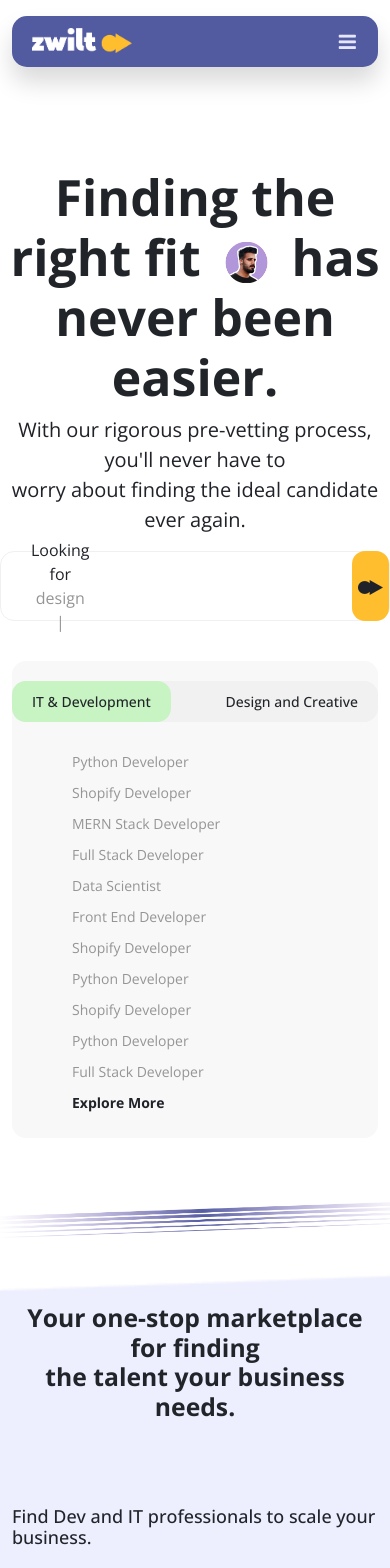
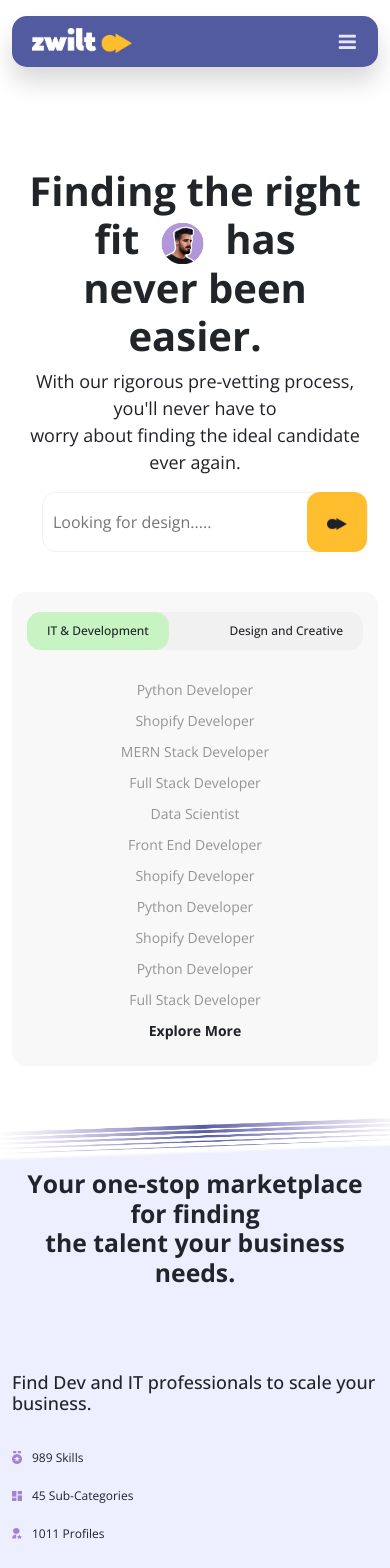
Before and after one commit to TISWHORDweb/Zwilt, a React (Create React App) app: page / in a window 390 px wide. Shown: the top 1568 px of the page. Built offline with nearby package versions, Linux system fonts and the light colour scheme; a web font is replaced by a local one.

Commit message:
Media query

```diff
--- a/src/Components/Footer.js
+++ b/src/Components/Footer.js
@@ -22,7 +22,7 @@ function Footer() {
                     </div>
 
                     <div className="row mt-5 pb-5">
-                        <div className="col-md-3">
+                        <div className="col-md-3 mb-3">
                             <div className="first ">
                                 <p className='mt-3'>LINKS AND REDIRECTS</p>
                                 <div className="btns">
--- a/src/Components/GetStarted.js
+++ b/src/Components/GetStarted.js
@@ -6,7 +6,7 @@ function GetStarted() {
     return (
         <div>
             <div className="GetStarted">
-                <img src={Lay} alt="" className='w100' />
+                <img src={Lay} alt="" className='w100 patch3' />
                 <div className="startCard">
                     <center>
                         <div className="container">
--- a/src/Components/Question.js
+++ b/src/Components/Question.js
@@ -10,24 +10,26 @@ function Question(props) {
 
                 <div className="Question">
                     <div className="row">
+                        {props.general  ?
                             <div className="col-md-2 p-0">
                                 <div className={`general ${props.gright} ${props.dark}`}>
-                                <span>{props.general}</span>
+                                    <span>{props.general }</span>
                                 </div>
-                        </div>
+                            </div> :   <div className="col-md-2 p-0"></div>}
+                        {props.process ?
                             <div className="col-md-2 p-0">
                                 <div className={`process ${props.right} ${props.left} `}>
                                     <span>{props.process}</span>
                                 </div>
-                        </div>
-                        <div className="col-md-6 p-0">
+                            </div> : <div className="col-md-2 p-0"></div>}
+                        <div className="col-md-8 p-0">
+                            <div className="both">
                                 <div className="title">
                                     <span>{props.title}</span>
                                 </div>
-                        </div>
-                        <div className="col-md-2 p-0 ">
                                 <div className="icon">
                                     <img src={Icon} alt="" />
+                                </div>
                             </div>
                         </div>
                     </div>
--- a/src/Components/Search.js
+++ b/src/Components/Search.js
@@ -5,6 +5,14 @@ function Search() {
     return (
         <div>
             <div className="col-md-5">
+                <div className="secondsearch">
+                <div className="searchText">
+                    <div className="flex">
+                        <input type="text" placeholder='Looking for design.....' />
+                    </div>
+                    <button className='btn-yellow'><img src={Icon} alt="" /></button>
+                </div>
+                </div>
                 <div className="Search">
                     <div className="flex">
                         <p className='mb-0'>Looking for <span>design |</span></p>
--- a/src/Pages/Home/Banner.js
+++ b/src/Pages/Home/Banner.js
@@ -13,6 +13,7 @@ function Banner() {
         <div>
             <div className="Banner mb-5">
                 <div className="margin100"></div>
+                <div className="container">
                     <center>
                         <div className="upper-text">
                             <h3>Finding the right fit <span><img src={Img} className='w65' alt="" /></span>  has <br /> never been easier.</h3>
@@ -20,6 +21,7 @@ function Banner() {
                             <Search />
                         </div>
                     </center>
+                </div>
                 <div className="margin40"></div>
                 <div className="container">
                     <div className="row">
--- a/src/Pages/Home/Section1.js
+++ b/src/Pages/Home/Section1.js
@@ -21,9 +21,8 @@ function Section1() {
     return (
         <div>
             <div className=" pt-3">
-                <img src={Img1} alt="" className='w100' />
+                <img src={Img1} alt="" className='w100 patch' />
                 <div className="Section1 ">
-
                     <div className="container ">
                         <center>
                             <div className="top-text">
@@ -83,7 +82,7 @@ function Section1() {
                                             <img src={Img10} alt="" />
                                             <p>Dot Net <br /> Developer</p>
                                         </div>
-                                        <div className="each">
+                                        <div className="each mt-4">
                                             <button className='btn-light'><img src={Icon} alt="" /></button>
                                         </div>
                                     </div>
@@ -121,7 +120,7 @@ function Section1() {
                                 <div className="cardd">
                                     <h6>Design & Creative</h6>
                                     <div className="stacks">
-                                        <div className="each">
+                                        <div className="each mt-4">
                                             <button className='btn-light'><img src={Icon} alt="" /></button>
                                         </div>
                                         <div className="each">
@@ -148,7 +147,7 @@ function Section1() {
                                 </div>
                             </div>
                         </div>
-                        <div className="row mb-4">
+                        <div className="row mb-4 ">
                             <div className="col-md-4 mb-3">
                                 <div className="flex">
                                     <button className='btn-dark'><img src={Icon2} alt="" /></button>
@@ -160,8 +159,10 @@ function Section1() {
                                 <p className='mt-3'><b>30 more</b> to explore</p>
                             </div>
                         </div>
+                        <div className="padding50"></div>
+                        {/* <div className="margin50"></div> */}
                     </div>
-                    <div className="margin50"></div>
+
                 </div>
 
             </div>
--- a/src/Pages/Home/Section2.js
+++ b/src/Pages/Home/Section2.js
@@ -38,7 +38,7 @@ function Section2() {
                     </div>
                 </div>
             </div>
-            <img src={Vec} alt="" className='w100' />
+            <img src={Vec} alt="" className='w100 patch' />
         </div>
     )
 }
--- a/src/Pages/Home/Section4.js
+++ b/src/Pages/Home/Section4.js
@@ -36,7 +36,9 @@ function Section4() {
                             </div>
                             <div className="col-md-2"></div>
                             <div className="col-md-5">
+                                <div className="jimg">
                                     <img src={Lay1} alt="" className='w100' />
+                                </div>
                             </div>
                         </div>
                     </div>
@@ -59,7 +61,9 @@ function Section4() {
                             </div>
                             <div className="col-md-2"></div>
                             <div className="col-md-5">
+                                <div className="jimg">
                                     <img src={Lay2} alt="" className='w100' />
+                                </div>
                             </div>
                         </div>
                     </div>
@@ -82,7 +86,9 @@ function Section4() {
                             </div>
                             <div className="col-md-2"></div>
                             <div className="col-md-5">
+                                <div className="jimg">
                                     <img src={Lay3} alt="" className='w100' />
+                                </div>
                             </div>
                         </div>
                     </div>
--- a/src/Pages/Home/Section5.js
+++ b/src/Pages/Home/Section5.js
@@ -5,7 +5,7 @@ import Lays from '../../Assets/Layers/lays.png'
 function Section5() {
     return (
         <div>
-            <div className="Section5 pt-5 pb-5">
+            <div className="Section5 pb-5">
                 <div className="container-xxl">
                     <div className="row">
                         <div className="col-md-4">
@@ -22,7 +22,7 @@ function Section5() {
                 </div>
             </div>
             <div className="">
-                <img src={Lays} alt="" className='w100' />
+                <img src={Lays} alt="" className='w100 patch2' />
             </div>
         </div>
     )
--- a/src/Styles/style.css
+++ b/src/Styles/style.css
@@ -74,6 +74,35 @@
 .Search input {
   background-color: transparent;
   margin-right: 50px;
+  margin: 0 10px;
+}
+
+.secondsearch {
+  display: none;
+}
+
+.searchText {
+  display: flex;
+  justify-content: center;
+  height: 60px;
+  align-items: center;
+  border: 1.5px solid #F0F0F0;
+  border-radius: 14px;
+  justify-content: space-between;
+}
+.searchText p {
+  font-size: 16px !important;
+  margin-left: 30px;
+  margin-right: 10px;
+}
+.searchText span {
+  color: var(--color-light-gray);
+}
+.searchText input {
+  background-color: transparent;
+  margin-right: 50px;
+  border: none;
+  margin: 0 10px;
 }
 
 .jobs {
@@ -85,6 +114,7 @@
   background-color: var(--color-light-gray2);
   display: flex;
   justify-content: center;
+  margin: 0 15px;
   align-items: center;
   justify-content: space-between;
   border-radius: 14px;
@@ -303,6 +333,9 @@
   background-image: linear-gradient(white, #F3F4FF);
 }
 
+.mySwiper {
+  overflow: scroll;
+}
 .mySwiper .Slider1 {
   background-color: var(--color-white);
   box-shadow: 0px 15px 30px 0px rgba(191, 181, 255, 0.1490196078);
@@ -354,10 +387,14 @@
 }
 .Questions .Question .general,
 .Questions .Question .process,
-.Questions .Question .title,
-.Questions .Question .icon {
+.Questions .Question .title {
   text-align: left;
   padding: 30px 50px;
+}
+.Questions .Question .both {
+  display: flex;
+  align-items: center;
+  justify-content: space-between;
 }
 .Questions .Question .icon {
   display: none;
@@ -419,26 +456,37 @@
   display: flex;
   align-items: center;
   justify-content: space-between;
-  padding: 10px 0;
   font-size: 12px;
+  flex-wrap: wrap;
 }
 .Footer .down p {
   margin: 0;
   color: white;
+  margin: 10px 0;
 }
 .Footer .down div {
   display: flex;
   align-items: center;
   flex-wrap: wrap;
+  margin: 10px 0;
 }
 .Footer .down div span {
   text-decoration: underline !important;
   color: var(--color-light-gray);
-  margin-left: 30px;
+  margin-right: 30px;
 }
 
 .navbar-toggler {
   border: none !important;
+}
+
+.searchText {
+  font-size: 16px !important;
+  margin-left: 30px;
+  margin-right: 10px;
+}
+.searchText span {
+  color: var(--color-light-gray);
 }
 
 @media only screen and (max-width: 990px) {
@@ -448,4 +496,75 @@
   .navbar .flex {
     display: inline;
   }
+  .Banner .upper-text h3 {
+    font-size: 40px !important;
+  }
+  .Banner .upper-text p {
+    font-size: 18px !important;
+  }
+  .Search {
+    display: none;
+  }
+  .secondsearch {
+    display: block;
+  }
+  .jobs .top span {
+    font-size: 12px !important;
+  }
+  .jobs .list {
+    padding: 0 10px;
+    text-align: center;
+  }
+  .Section1 {
+    margin-top: -85px !important;
+  }
+  .Section2 {
+    margin-top: -10px !important;
+  }
+  .Section4 .only {
+    margin-top: 60px;
+  }
+  .Section4 .only img {
+    width: 10% !important;
+  }
+  .Section4 .jimg {
+    margin-bottom: 34px;
+  }
+  .Section4 .col-md-4 {
+    padding: 0 !important;
+  }
+  .Section4 .text {
+    padding: 20px !important;
+  }
+  .general,
+  .process,
+  .title,
+  .icon {
+    text-align: left;
+    padding: 15px 40px !important;
+  }
+  .general,
+  .process {
+    padding: 5px 40px;
+  }
+  .btn-yellow,
+  .btn-light,
+  .btn-dark {
+    width: 60px;
+    height: 60px;
+  }
+  .btn-yellow img,
+  .btn-light img,
+  .btn-dark img {
+    width: 20px !important;
+  }
+  .patch {
+    margin-top: -15px;
+  }
+  .patch3 {
+    margin-bottom: -5px;
+  }
+  .patch2 {
+    margin-top: -85px;
+  }
 }/*# sourceMappingURL=style.css.map */
```
Also changed, not shown: src/Pages/Home/Section3.js (+0 -21 lines). Lines whose indentation alone changed are shown as unchanged.
